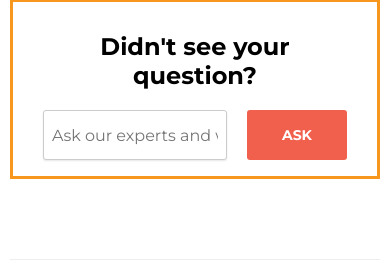
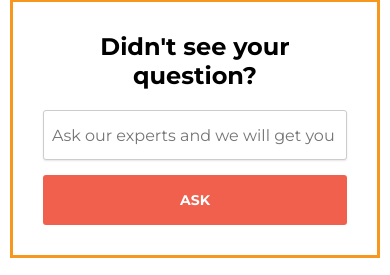
Before and after one commit to samandarx6ja/2StageLiveCarier, a React (Create React App) app in the folder my-app/: page / in a window 390 px wide. Shown: the part 1022-1297 px from the top of the page. Built offline with nearby package versions, Linux system fonts and the light colour scheme; no server answers.

Commit message:
second commit

```diff
--- a/my-app/src/component/Question/style/Question.css
+++ b/my-app/src/component/Question/style/Question.css
@@ -504,5 +504,67 @@
     width: 100%;
     padding: 0 15px;
   }
+  .question__your {
+    border: 3px solid #f7971e;
+    height: 100%;
+    padding: 30px;
+    text-align: center;
+    margin-top: 50px;
+    margin-bottom: 50px;
+    clear: both;
+  }
+  .question__your h1 {
+    font-size: 24px;
+    max-width: 460px;
+    margin: auto;
+    font-weight: bold;
+    text-align: center;
+  }
+  .question__your .wrapper__question {
+    margin-top: 20px;
+    display: block;
+    -webkit-box-pack: center;
+        -ms-flex-pack: center;
+            justify-content: center;
+    -webkit-box-align: center;
+        -ms-flex-align: center;
+            align-items: center;
+  }
+  .question__your .wrapper__question input {
+    background-color: white;
+    border: 1px solid #cccccc;
+    -webkit-box-shadow: 0 1px 2px rgba(0, 0, 0, 0.1);
+            box-shadow: 0 1px 2px rgba(0, 0, 0, 0.1);
+    color: rgba(0, 0, 0, 0.75);
+    display: block;
+    font-size: 1em;
+    padding: 0.5em;
+    height: 50px;
+    width: 100%;
+    border-radius: 3px;
+    margin-right: 20px;
+  }
+  .question__your .wrapper__question input:focus {
+    color: #3591cf;
+    -webkit-box-shadow: 2px 0px 10px #e6e2e2;
+            box-shadow: 2px 0px 10px #e6e2e2;
+  }
+  .question__your .wrapper__question button {
+    border-width: 0px;
+    background-color: #f1604d;
+    text-transform: uppercase;
+    font-weight: 700;
+    padding: 7px 10px 7px 10px;
+    font-size: 14px;
+    padding: 16px 35px;
+    color: #fff;
+    border-radius: 3px;
+    margin-top: 15px;
+    width: 100%;
+    cursor: pointer;
+  }
+  .question__your .wrapper__question button:hover {
+    background-color: #bb3a29;
+  }
 }
 /*# sourceMappingURL=Question.css.map */
--- a/my-app/src/component/Question/style/Question.scss
+++ b/my-app/src/component/Question/style/Question.scss
@@ -437,4 +437,60 @@
       padding: 0 15px;
     }
   }
+  .question__your {
+    border: 3px solid #f7971e;
+    height: 100%;
+    padding: 30px;
+    text-align: center;
+    margin-top: 50px;
+    margin-bottom: 50px;
+    clear: both;
+    h1 {
+      font-size: 24px;
+      max-width: 460px;
+      margin: auto;
+      font-weight: bold;
+      text-align: center;
+    }
+    .wrapper__question {
+      margin-top: 20px;
+      display: block;
+      justify-content: center;
+      align-items: center;
+      input {
+        background-color: white;
+        border: 1px solid #cccccc;
+        box-shadow: 0 1px 2px rgba(0, 0, 0, 0.1);
+        color: rgba(0, 0, 0, 0.75);
+        display: block;
+        font-size: 1em;
+        padding: 0.5em;
+        height: 50px;
+        width: 100%;
+        border-radius: 3px;
+        margin-right: 20px;
+        &:focus {
+          color: #3591cf;
+          box-shadow: 2px 0px 10px rgb(230, 226, 226);
+        }
+      }
+      button {
+        border-width: 0px;
+        background-color: #f1604d;
+        text-transform: uppercase;
+        font-weight: 700;
+        padding: 7px 10px 7px 10px;
+        font-size: 14px;
+        padding: 16px 35px;
+        color: #fff;
+        border-radius: 3px;
+        margin-top: 15px;
+        width: 100%;
+        cursor: pointer;
+        &:hover {
+          background-color: #bb3a29;
+        }
+      }
+    }
+  }
 }
```
Also changed, not shown: 1 other file (tests, documents, lock files or other folders).
